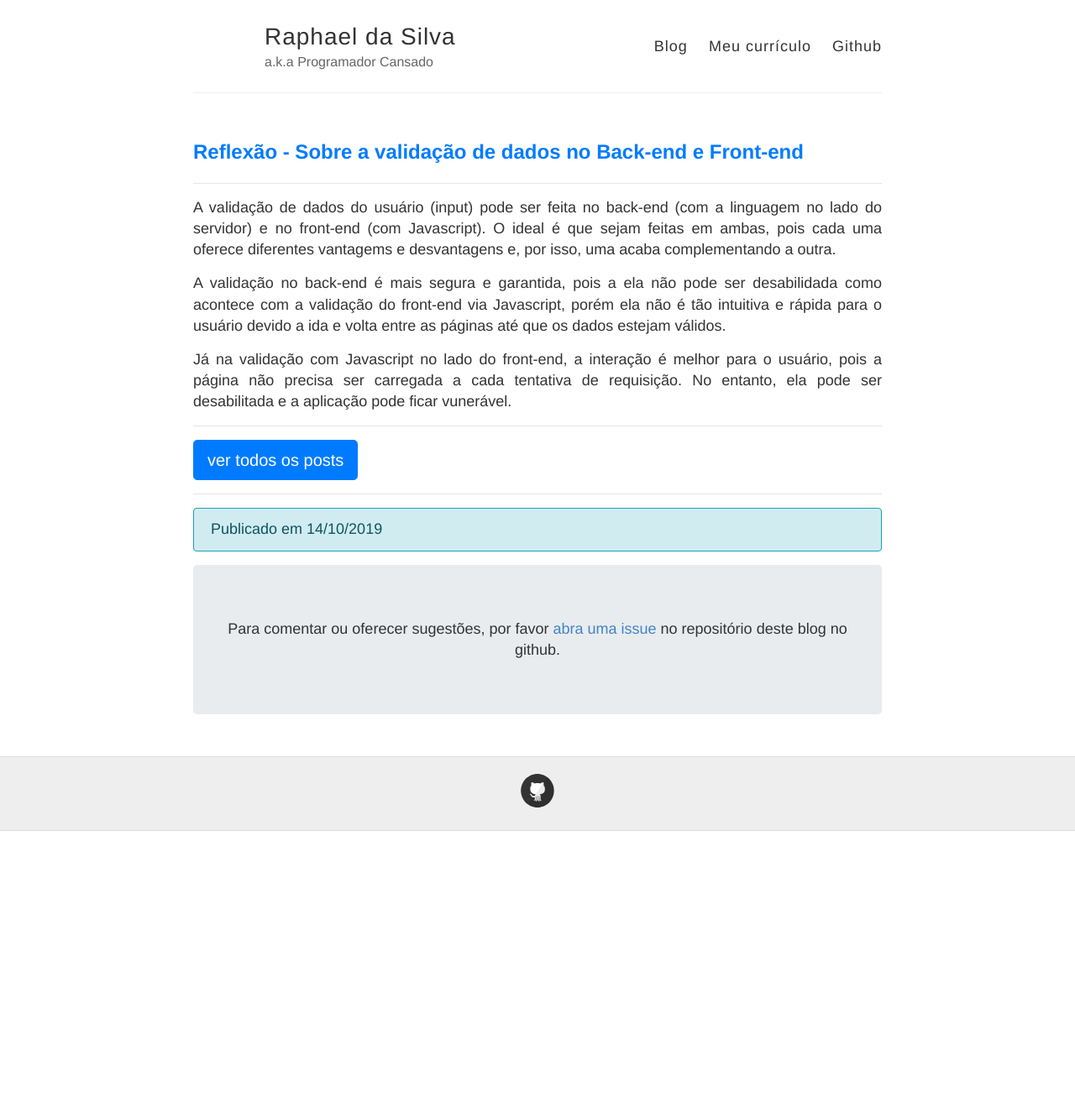
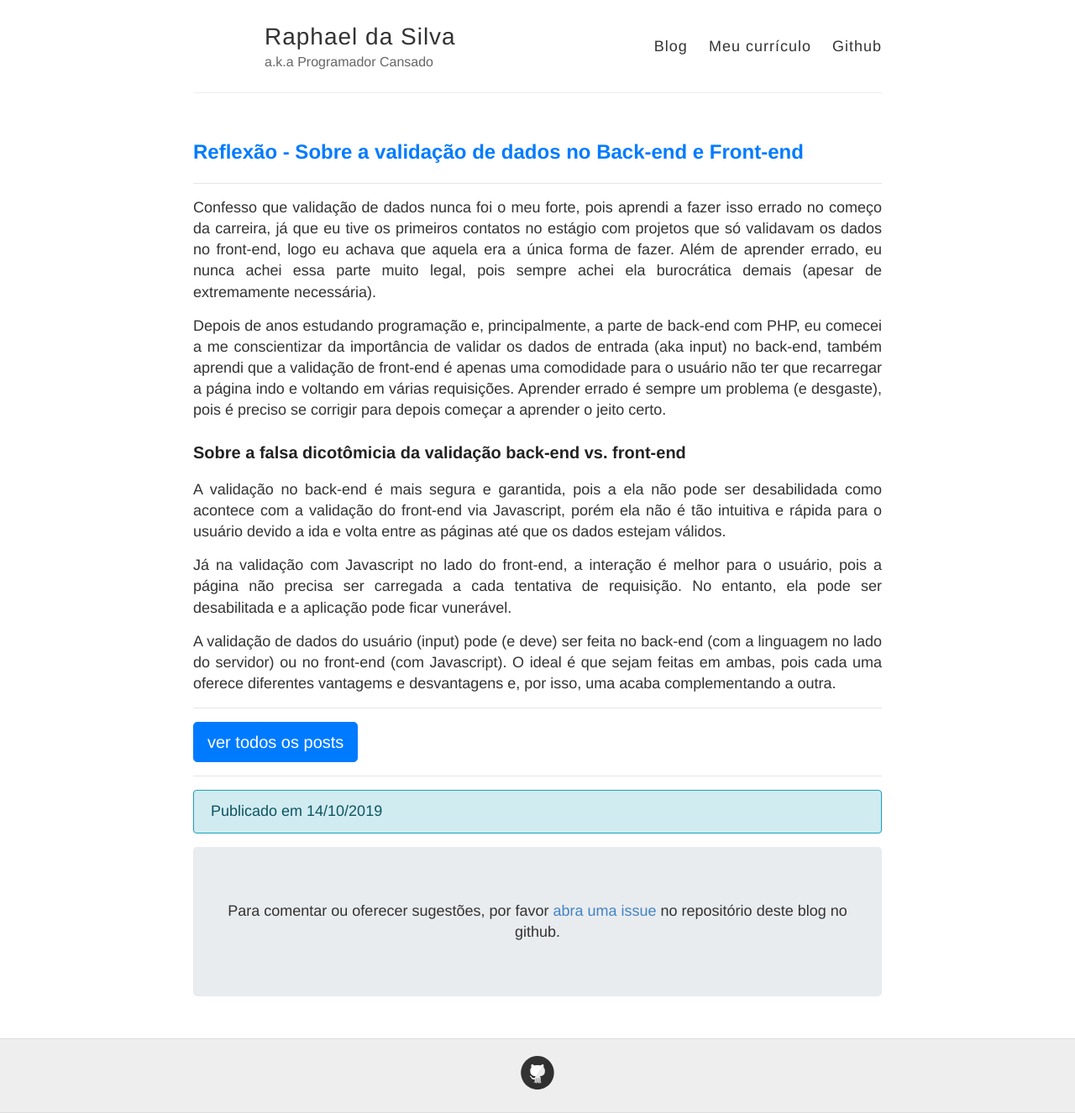
Before and after one commit to raphael-da-silva/raphael-da-silva.github.io, a Jekyll site: the page built from _posts/2019-10-14-validacao.md, in a window 1280 px wide. Shown: the whole page at 84% size. Built offline with Jekyll 4.4.1, drawn with Linux system fonts in a browser that asks for light colours; nearby versions of some CDN libraries; before the commit the page ends 990 px from its top, so only the background shows below that.

Commit message:
Revisão em post

```diff
--- a/_posts/2019-10-14-validacao.md
+++ b/_posts/2019-10-14-validacao.md
@@ -3,8 +3,14 @@ layout: post
 title: Reflexão - Sobre a validação de dados no Back-end e Front-end
 ---
 
-A validação de dados do usuário (input) pode ser feita no back-end (com a linguagem no lado do servidor) e no front-end (com Javascript). O ideal é que sejam feitas em ambas, pois cada uma oferece diferentes vantagems e desvantagens e, por isso, uma acaba complementando a outra.
+Confesso que validação de dados nunca foi o meu forte, pois aprendi a fazer isso errado no começo da carreira, já que eu tive os primeiros contatos no estágio com projetos que só validavam os dados no front-end, logo eu achava que aquela era a única forma de fazer. Além de aprender errado, eu nunca achei essa parte muito legal, pois sempre achei ela burocrática demais (apesar de extremamente necessária).
+
+Depois de anos estudando programação e, principalmente, a parte de back-end com PHP, eu comecei a me conscientizar da importância de validar os dados de entrada (aka input) no back-end, também aprendi que a validação de front-end é apenas uma comodidade para o usuário não ter que recarregar a página indo e voltando em várias requisições. Aprender errado é sempre um problema (e desgaste), pois é preciso se corrigir para depois começar a aprender o jeito certo.
+
+### Sobre a falsa dicotômicia da validação back-end vs. front-end
 
 A validação no back-end é mais segura e garantida, pois a ela não pode ser desabilidada como acontece com a validação do front-end via Javascript, porém ela não é tão intuitiva e rápida para o usuário devido a ida e volta entre as páginas até que os dados estejam válidos.
 
 Já na validação com Javascript no lado do front-end, a interação é melhor para o usuário, pois a página não precisa ser carregada a cada tentativa de requisição. No entanto, ela pode ser desabilitada e a aplicação pode ficar vunerável.
+
+A validação de dados do usuário (input) pode (e deve) ser feita no back-end (com a linguagem no lado do servidor) ou no front-end (com Javascript). O ideal é que sejam feitas em ambas, pois cada uma oferece diferentes vantagems e desvantagens e, por isso, uma acaba complementando a outra.
```
